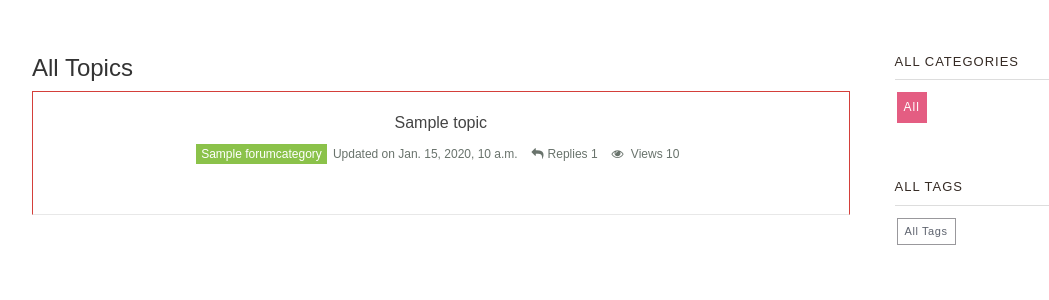
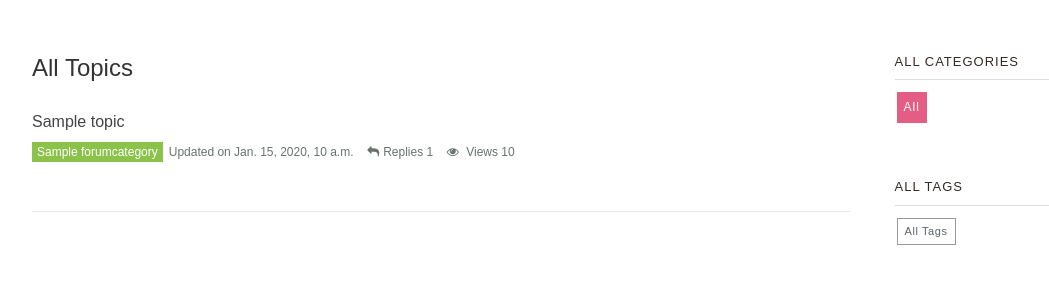
Before and after one commit to django-africa/djangoafrica, a Django app: page / in a window 1280 px wide. Shown: the part 50-350 px from the top of the page, without its empty margins (53-1102 px from the left). Run offline with Django 3.2, Linux system fonts and the light colour scheme; tables that the repository leaves empty hold one stand-in row (values such as "Sample post"); some libraries are stand-ins or nearby versions.

Commit message:
Update topic_list.html

```diff
--- a/django_homepage/templates/forum/topic_list.html
+++ b/django_homepage/templates/forum/topic_list.html
@@ -20,7 +20,7 @@
                  <!-- topic_block starts here -->
                   <h3 class="create_topic_heading">All Topics <span class="pull-right sort_options">{% if request.user.is_authenticated %}<a href="{% url "myforum:new_topic" %}">New Topic</a>{% endif %}</span></h3>
                  {% for topic in topic_list %}
-                  <div class="topic_block btn btn-danger">
+                  <div class="topic_block">
                     <div class="topic_title">
                     <a href="{% url "myforum:view_topic" topic.slug %}">{{ topic.title }}</a>
                     </div>
```
